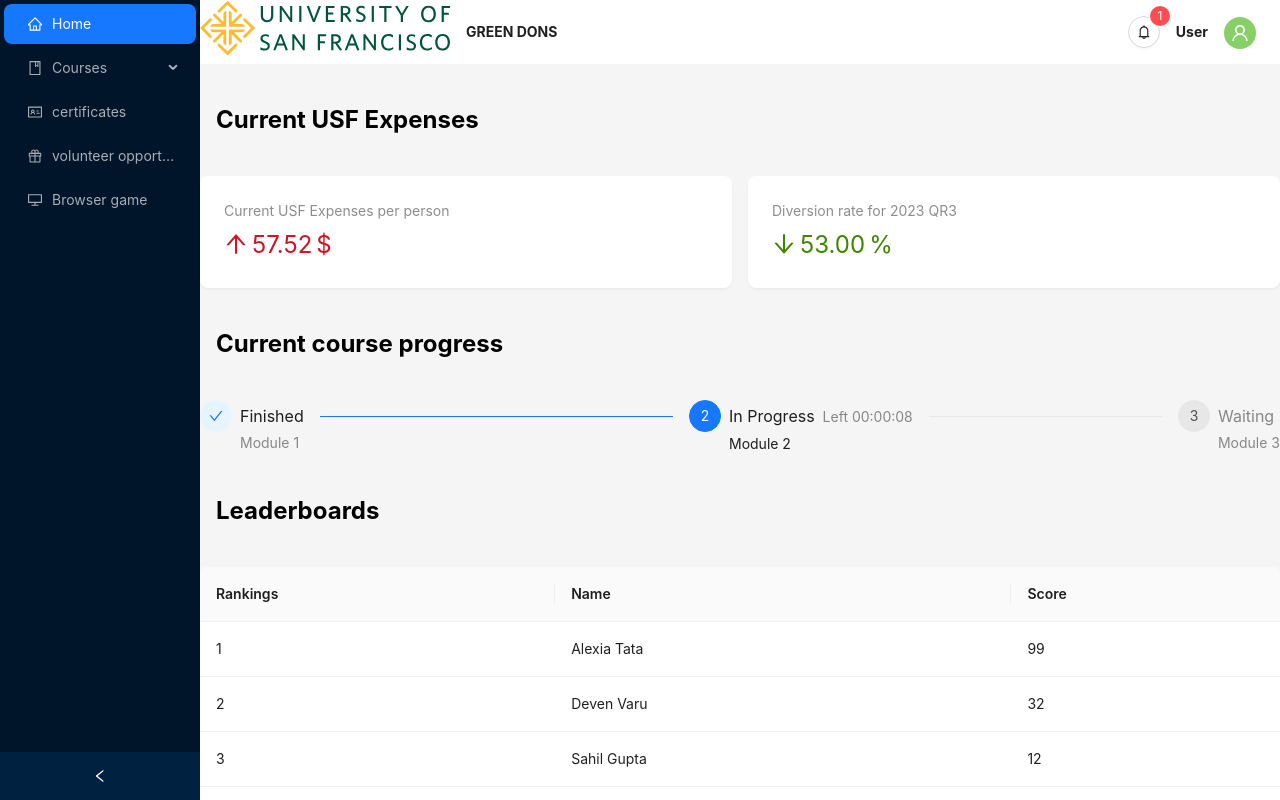
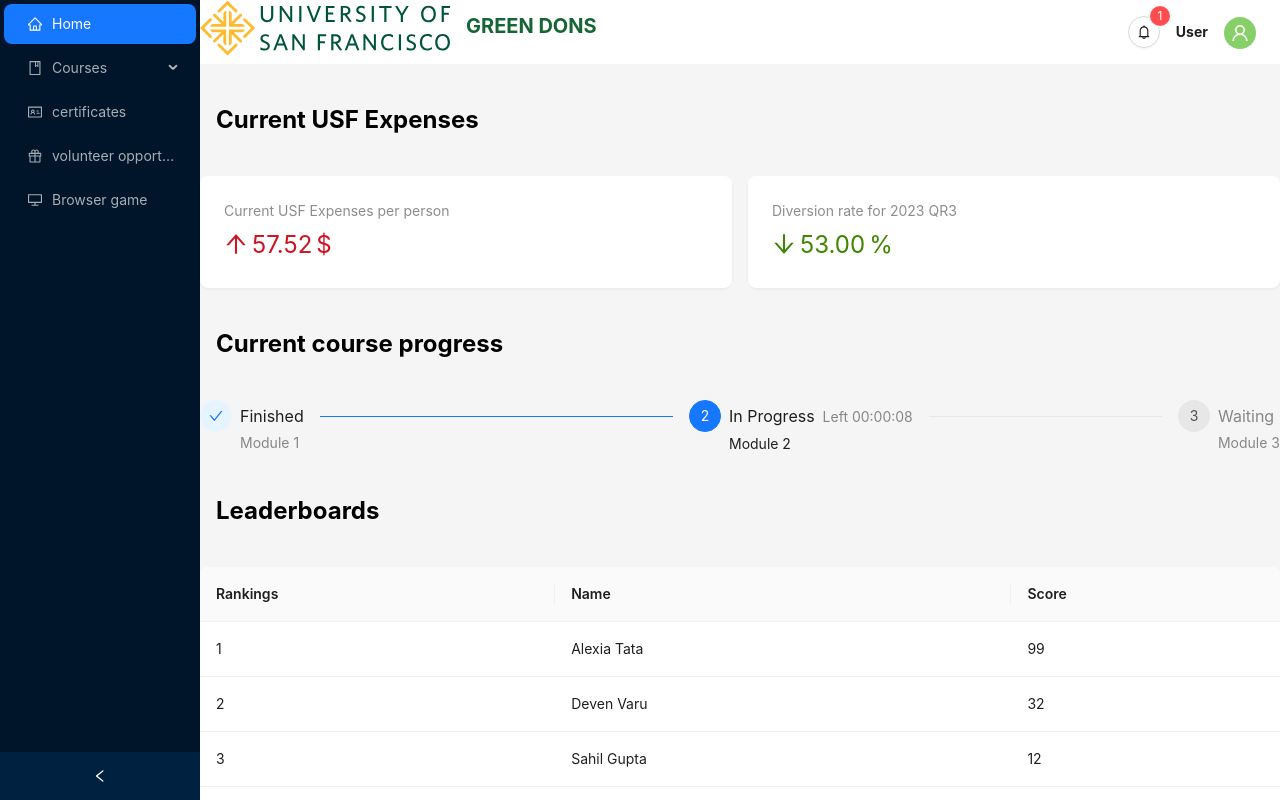
Before and after one commit to Sahil1709/green-dons, a Next.js app: page /dashboard in a window 1280 px wide. Shown: the top 800 px of the page. Built offline with nearby package versions, Linux system fonts and the light colour scheme.

Commit message:
header updated:

```diff
--- a/app/dashboard/page.js
+++ b/app/dashboard/page.js
@@ -77,7 +77,7 @@
         height={250} // Specify the height of the SVG
       />
                             </Col>
-                            <Col><h6 className='px-4 font-bold'>GREEN DONS</h6></Col>
+                            <Col><h6 className='px-4 font-bold text-green-800 text-xl mt-3'>GREEN DONS</h6></Col>
 
                         </Row>
                     </div>
```
